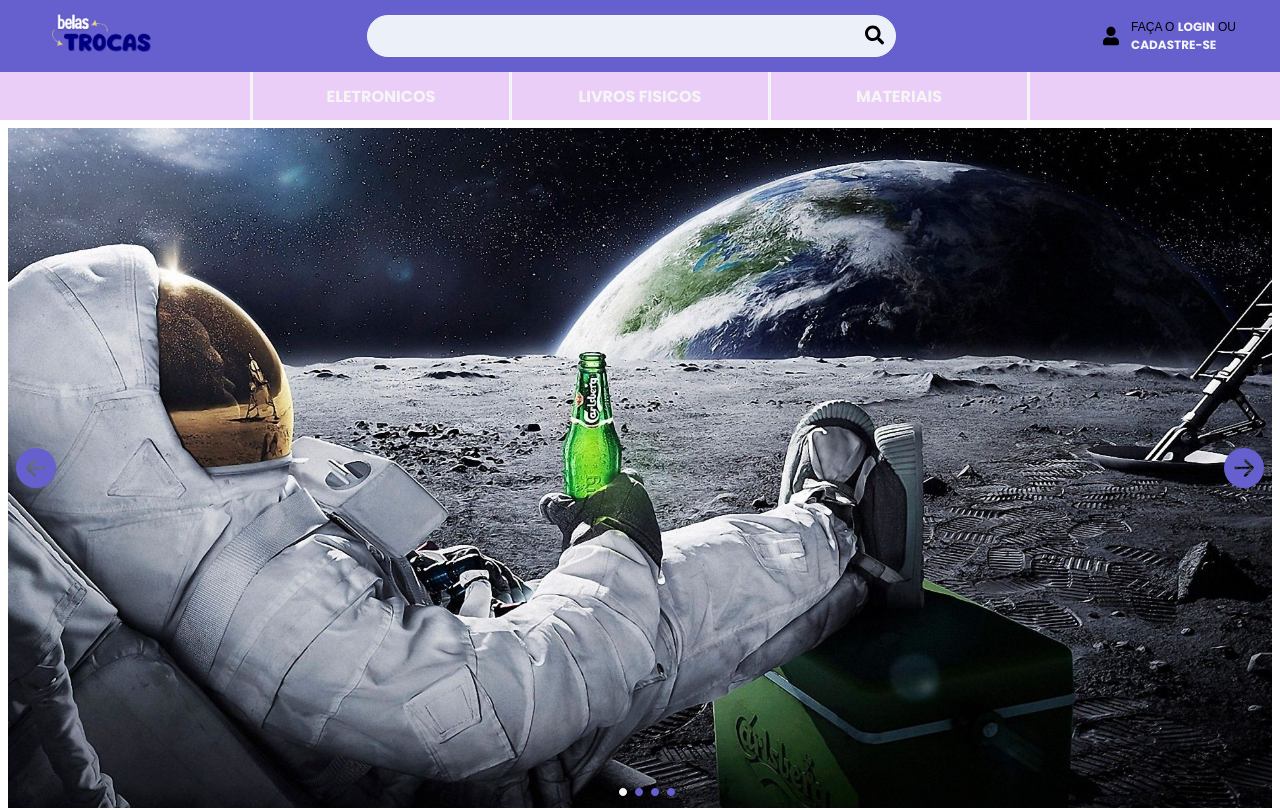
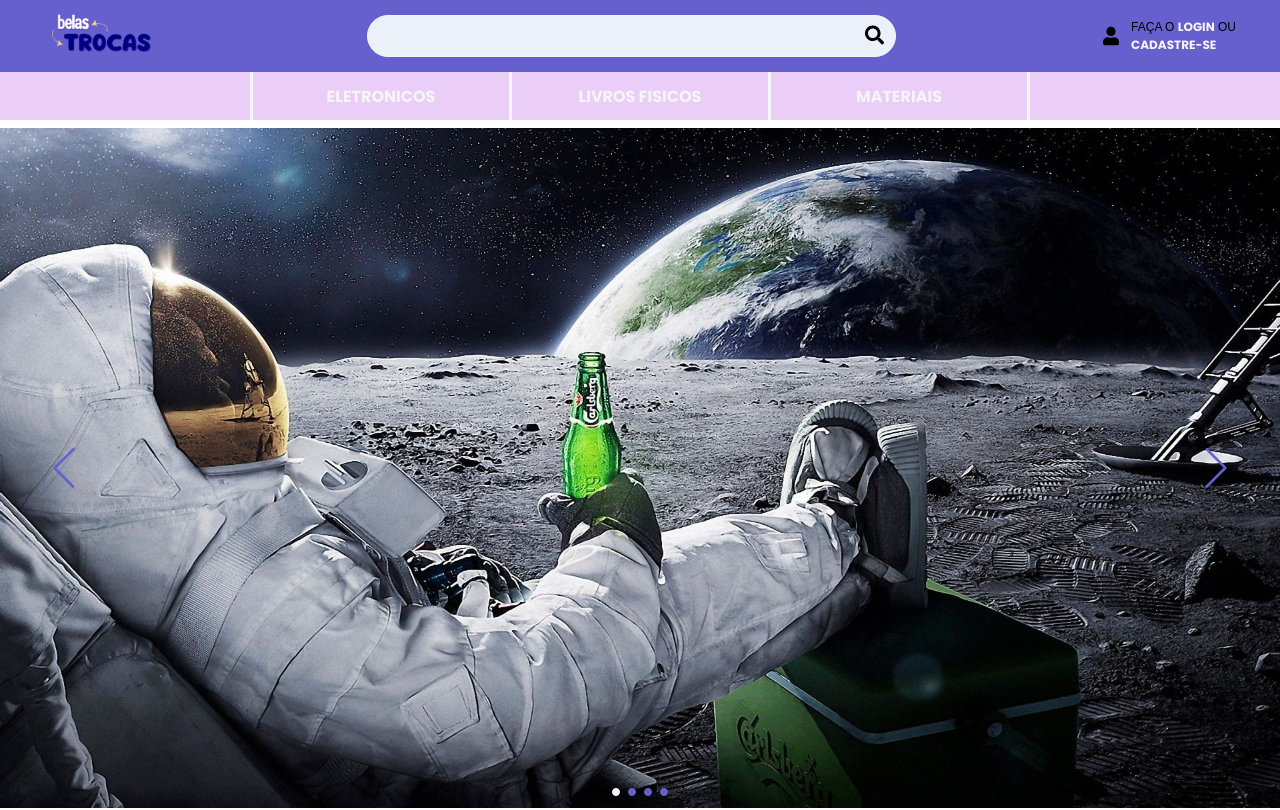
Before and after one commit to rafaelvilaveras/PIME---Belas-Trocas, a React (Create React App) app: page / in a window 1280 px wide. Shown: the top 810 px of the page. Built offline with nearby package versions, Linux system fonts and the light colour scheme; a web font is replaced by a local one.

Commit message:
Add files via upload

```diff
--- a/src/components/home/home-slider.js
+++ b/src/components/home/home-slider.js
@@ -1,6 +1,7 @@
 import React, { useState } from 'react';
 import {GoPrimitiveDot} from 'react-icons/go';
 import {BsArrowLeftCircleFill, BsArrowRightCircleFill} from 'react-icons/bs';
+import {SlArrowRight, SlArrowLeft} from 'react-icons/sl';
 
 import '../../css/App.css';
 import '../../css/slider.css';
@@ -21,8 +22,9 @@
     return (
         <>
             <div className='flex-row slider-container prevent-select'>
-                <div className='arrow-container left'>
-                    <BsArrowLeftCircleFill onClick={()=>{index === 0 ? setIndex(teste.length-1) : setIndex(index-1)}}/>
+                <div onClick={()=>{index === 0 ? setIndex(teste.length-1) : setIndex(index-1)}} className='arrow-container left'>
+                    {/* <BsArrowLeftCircleFill /> */}
+                    <SlArrowLeft/>
                 </div>
                 <div className='flex-row slider-wrapper'>
                     {teste.map((item, i)=>{
@@ -39,8 +41,9 @@
                 </div>
                 </div>
 
-                <div className='arrow-container right'>
-                    <BsArrowRightCircleFill onClick={()=>{index === teste.length-1 ? setIndex(0) : setIndex(index+1)}}/>
+                <div onClick={()=>{index === teste.length-1 ? setIndex(0) : setIndex(index+1)}} className='arrow-container right'>
+                    {/* <BsArrowRightCircleFill/> */}
+                    <SlArrowRight/>
                 </div>
             </div>
         </>
--- a/src/css/slider.css
+++ b/src/css/slider.css
@@ -10,19 +10,28 @@
 
 .arrow-container {
     display: flex;
+    width: 10%;
+    height: 100%;
+    justify-content: center;
     align-items: center;
     font-size: 2.5rem;
     color: var(--blue-bg);
     cursor: pointer;
     position: absolute;
+    z-index: 99;
+}
+
+.arrow-container:hover {
+    background-color: var(--black-bg);
+    color: var(--white-font);
 }
 
 .left {
-    left: 1rem;
+    left: 0;
 }
 
 .right {
-    right: 1rem;
+    right: 0;
 
 }
 
@@ -34,8 +43,9 @@
     display: flex;
     justify-content: center;
     position: absolute;
-    width: 99.9%;
+    width: 100%;
     bottom: 0.5rem;
+    left: 0;
     color: var(--blue-bg);
 }
 
@@ -44,8 +54,11 @@
 }
 
 .image-container {
-    width: 98.8vw;
+    width: 100%;
     height: 85vh;
+    position: absolute;
+    left: 0;
+    top: 0;
 
 }
 
```
